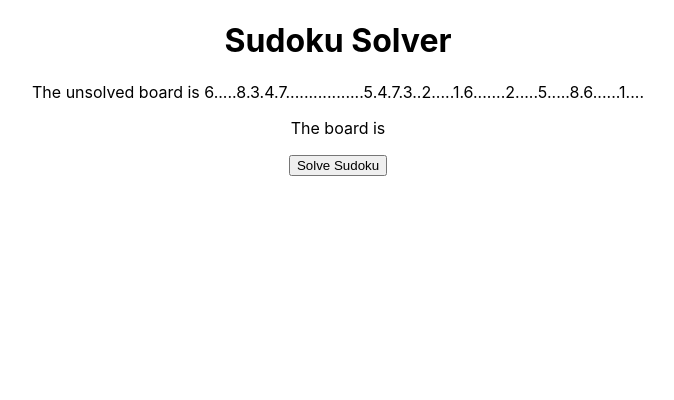
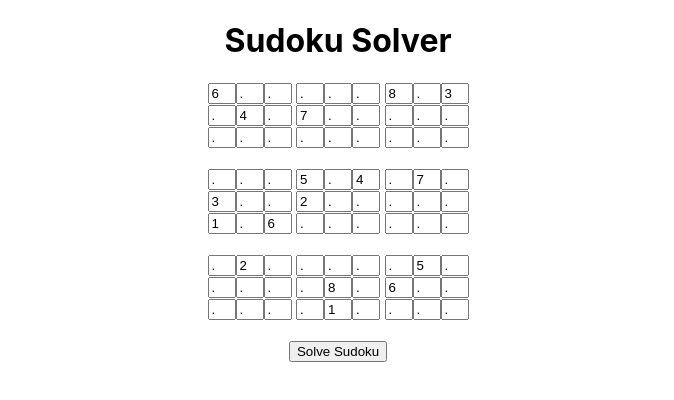
Before and after one commit to bryantpark04/sudoku-solver, a React (Create React App) app in the folder frontend/: page / in a window 1280 px wide. Shown: the top 400 px of the page, without its empty margins (302-976 px from the left). Built offline with nearby package versions, Linux system fonts and the light colour scheme; no server answers.

Commit message:
Display Sudoku puzzle in grid, implement submit button

```diff
--- a/frontend/src/App.tsx
+++ b/frontend/src/App.tsx
@@ -9,10 +9,8 @@ import SudokuBoard from './components/SudokuBoard';
 const App = () => {
   const testBoard: string = '6.....8.3.4.7.................5.4.7.3..2.....1.6.......2.....5.....8.6......1....';
   const [board, setBoard] = useState<string[]>([...testBoard]);
-  const [txt, setTxt] = useState<string[]>([""]);
 
-  useEffect(() => {
-    (async () => {
+  const submitPuzzle = async (board: string[]) => {
     try {
       const payload = {
         method: 'POST',
@@ -22,20 +20,17 @@ const App = () => {
         body: board
       }
       const res = await axios.post('/solve', payload);
-        setTxt(res.data);
+      setBoard(res.data);
     } catch (err) {
       console.error(err);
     }
-    })();
-  }, []);
+  }
 
   return (
     <div className="App">
       <Header />
-      <p>The unsolved board is {board}</p>
-      <p>The board is {txt}</p>
-      <SudokuBoard />
-      <SubmitButton />
+      <SudokuBoard board={board}/>
+      <SubmitButton onClick={submitPuzzle} board={board}/>
     </div>
   );
 };
--- a/frontend/src/components/SubmitButton.tsx
+++ b/frontend/src/components/SubmitButton.tsx
@@ -1,6 +1,11 @@
-const SubmitButton = () => {
+type SubmitButtonProps = {
+    onClick: (board: string[]) => void;
+    board: string[];
+};
+
+const SubmitButton: React.FunctionComponent<SubmitButtonProps> = ({ onClick, board }) => {
     return (
-        <button>Solve Sudoku</button>
+        <button onClick={() => onClick(board)}>Solve Sudoku</button>
     )
 };
 
--- a/frontend/src/components/SudokuBoard.tsx
+++ b/frontend/src/components/SudokuBoard.tsx
@@ -1,14 +1,33 @@
-const Cell = () => {
+import React from "react";
+
+type CellProps = {
+    text: string;
+};
+
+const Cell: React.FunctionComponent<CellProps> = ({ text }) => {
     return (
-        <div></div>
+        <span>
+            <input type="text" value={text} style={{width: 20}}/>
+        </span>
     );
 };
 
-const SudokuBoard = () => {
+type SudokuBoardProps = {
+    board: string[];
+};
+
+const SudokuBoard: React.FunctionComponent<SudokuBoardProps> = ({ board }) => {
     return (
-        <table>
-
-        </table>
+        <div>
+            {board.map((c: string, i: number) => (
+                <span>
+                    <Cell text={c}/>
+                    {(i + 1) % 3 === 0 && " " /* horizontal gap between subblocks */}
+                    {(i + 1) % 9 === 0 && <br /> /* end of a row */}
+                    {(i + 1) % 27 === 0 && <br /> /* vertical gap between subblocks */}
+                </span>
+            ))}
+        </div>
     );
 };
 
```
Lines whose indentation alone changed are shown as unchanged.
